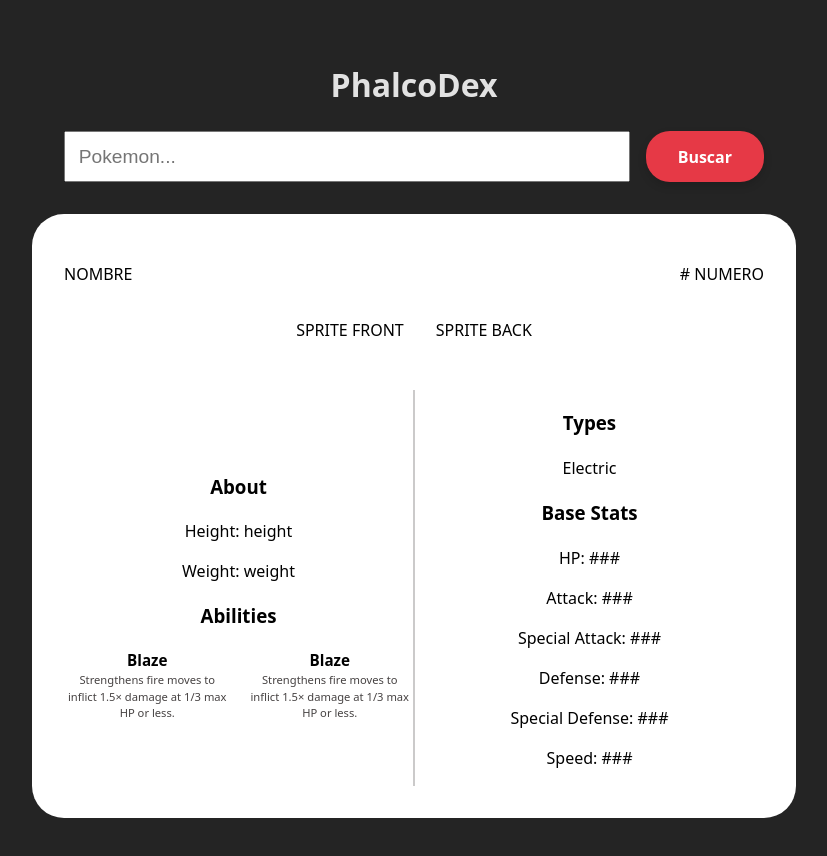
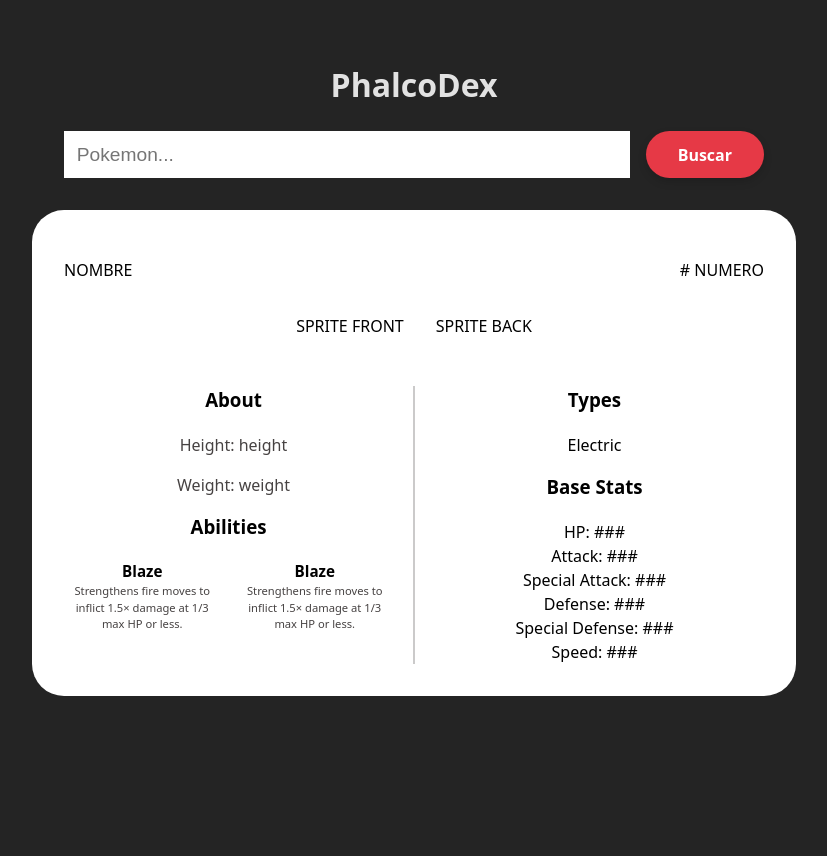
Before and after one commit to phalcobtw/PhalcoDex, a React (Vite) app: page / in a window 1280 px wide. Shown: the whole page, without its empty margins (226-1053 px from the left). After the commit the page ends 800 px from the top, so only its background shows below. Built offline with nearby package versions, Linux system fonts and the light colour scheme.

Commit message:
stats container info styles

```diff
--- a/src/App.css
+++ b/src/App.css
@@ -22,7 +22,22 @@
   padding: 0.8rem;
   color: white;
   font-size: 1.2em;
+  border: none;
 }
+
+.container-search input:hover {
+  outline: none;
+  box-shadow: none;
+  border-color: initial; /* opcional: restablece el color de borde */
+  border: none;
+}
+.container-search input:focus {
+  outline: none;
+  box-shadow: none;
+  border-color: initial;
+  border: none;
+}
+
 .container-search button {
   background-color: #e63946; /* rojo suave tipo Pokébola */
   color: #fff;
@@ -69,20 +84,29 @@
 
 .pokedex-info {
   display: flex;
-  align-items: center;
+  align-items: baseline;
   justify-content: center;
   margin-top: 2rem;
 }
 
+.about-info {
+  color: #464242;
+}
+
 .info-rightpanel {
   border-left: 2px solid #b3b2b2ad;
+  padding-left: 10px;
 }
 
 .info-leftpanel {
+  padding-right: 10px;
 }
 
 .panel {
   flex: 1;
+  h3 {
+    margin-top: 0;
+  }
 }
 
 .abilities-container {
@@ -101,3 +125,9 @@
   margin: 0 auto;
   font-size: 0.95em;
 }
+
+.stats-container p {
+  margin: 0;
+}
+
+/* AGREGAR TYPES PARA BACKGROUND COLOR DINAMICO */
```
